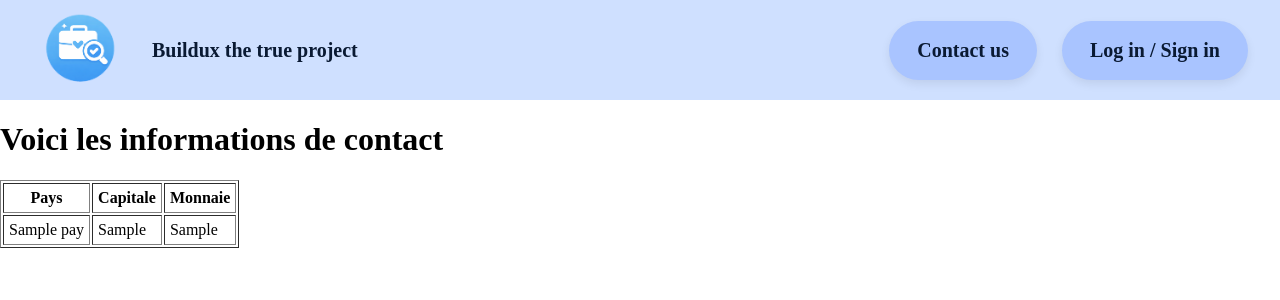
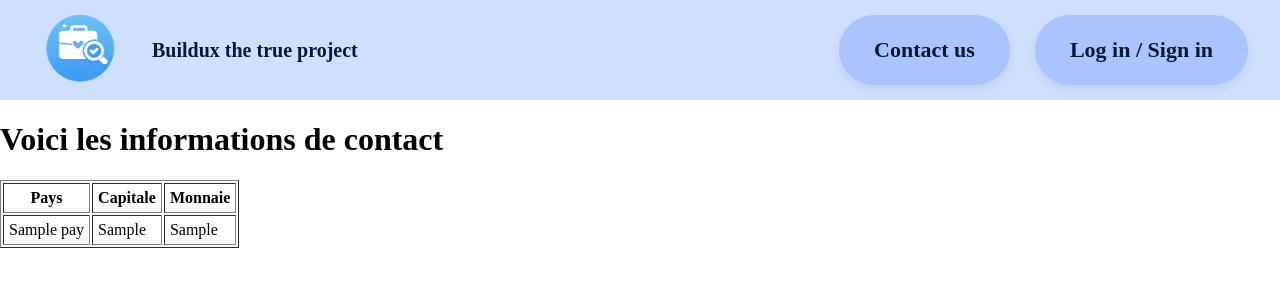
Before and after one commit to dansunavioon/projet-web-S8, a PHP site: page /php/infos.php in a window 1280 px wide. Shown: the top 300 px of the page. Run offline with PHP 8.4, Linux system fonts and the light colour scheme; tables that the repository leaves empty hold one stand-in row (values such as "Sample post"); some libraries are stand-ins or nearby versions.

Commit message:
aggrandissement

```diff
--- a/css/header.css
+++ b/css/header.css
@@ -73,8 +73,8 @@ body{
   justify-content:center;
   background-color: var(--blue-pill);
   color: var(--text-dark);
-  padding: 18px 28px;
-  font-size: 20px;
+  padding: 22px 35px;
+  font-size: 22px;
   font-weight: 700;
   border-radius: 999px;
   box-shadow: var(--shadow);
```
